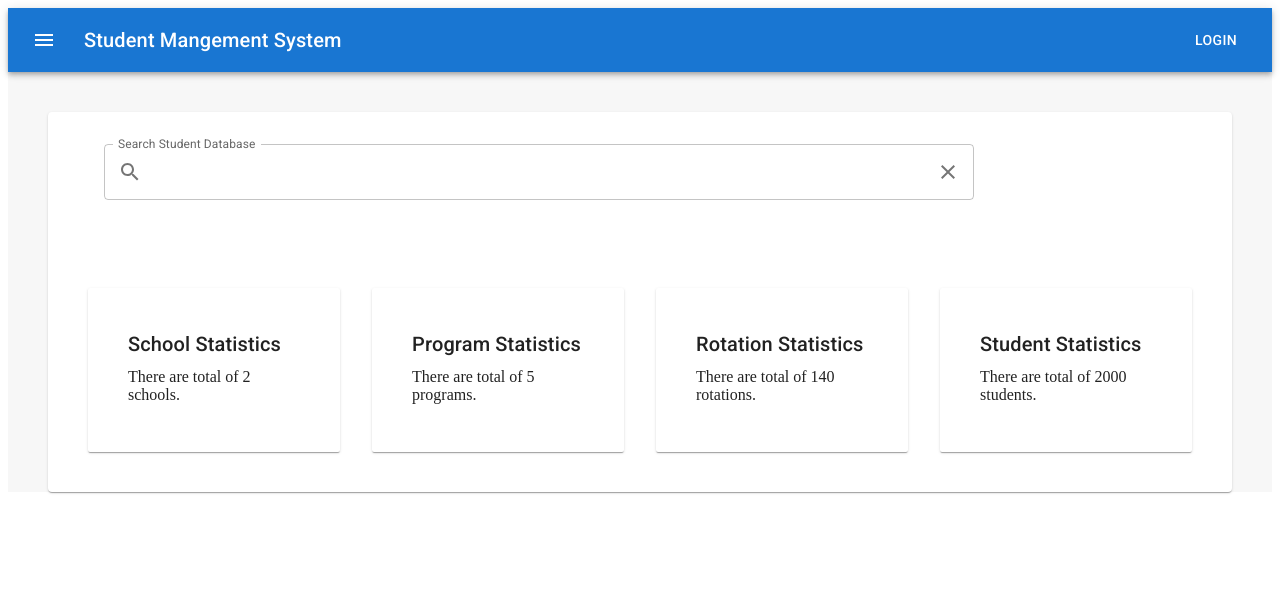
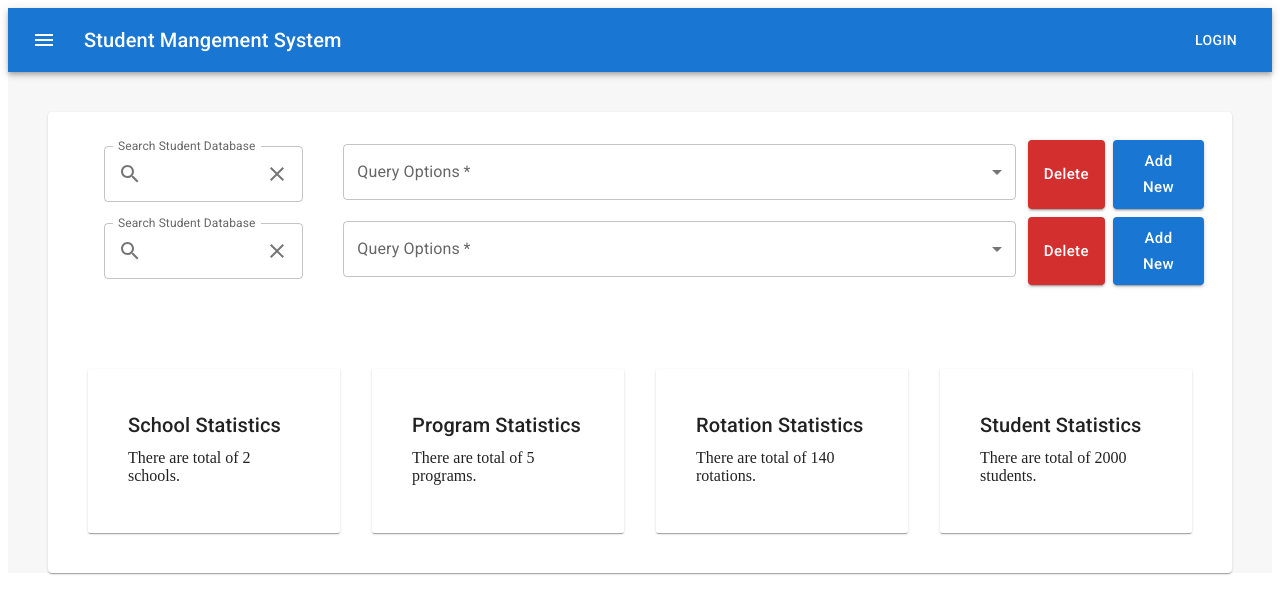
Before and after one commit to 0x5929/ST-SMS-FRONTEND-web-sms, a React (Create React App) app: page / in a window 1280 px wide. Shown: the top 614 px of the page. Built offline with nearby package versions, Linux system fonts and the light colour scheme.

Commit message:
trying to add multi inputs, need to work on its looks and functionality to connect to queryResults

```diff
--- a/src/components/Grid.js
+++ b/src/components/Grid.js
@@ -7,6 +7,7 @@ import SearchBar from './SearchBar'
 import Form from './Form'
 import Card from './Card'
 import SimpleBackDrop from './Backdrop'
+import { styled } from '@mui/material/styles';
 
 export function StudentFormGrid(props) {
 
@@ -230,6 +231,25 @@ export function StudentFormGrid(props) {
 }
 
 
+
+const QueryForm = styled(Form)(( {theme} ) => ({
+    display: 'flex',
+    flexDirection: 'row',
+    alignItems: 'stretch'
+
+}));
+
+const QuerySearchBar = styled(SearchBar)(( {theme} ) => ({
+    flexBasis: '2000000px'
+
+}));
+
+const QuerySelect = styled(Select)(( {theme} ) => ({
+    flexBasis: '50px'
+
+}));
+
+
 export function QueryLayoutGrid(props) {
 
     const {
@@ -238,21 +258,49 @@ export function QueryLayoutGrid(props) {
         queryLabel,
         handleSubmit,
         getStats,
-        openBackdrop
+        getQueryOptions,
+        openBackdrop,
+        queryOptions,
+        setQueryOptions
     } = props;
 
     return (
         <>
             <Grid container>
-                <Grid item xs={12}>
-                    <Form onSubmit={(e)=>(handleSubmit(e))}>
-                        <SearchBar
-                            label={queryLabel}
-                            textInput={textInput}
-                            handleClear={handleClear}
-                        />
-                    </Form>
-                </Grid>
+
+                {
+
+                    queryOptions.map((query, index) => (
+
+                        <Grid key={index} item xs={12}>
+                            <QueryForm onSubmit={(e)=>(handleSubmit(e))}>
+                                <QuerySearchBar
+                                    label={queryLabel}
+                                    textInput={textInput}
+                                    handleClear={handleClear}
+                                />
+                                <QuerySelect
+                                    name="options"
+                                    label="Query Options"
+                                    options={getQueryOptions()}
+                                    value={queryOptions[index]['value']}
+                                    required
+                                />
+                                <Button
+                                    text="Delete"
+                                    color="error"
+                                />
+                                <Button
+                                    text="Add New"
+                                />
+                            </QueryForm>
+                        </Grid>
+
+
+                    ))
+
+                }
+
                 <Grid item md={3} sm={12}>
                     <Card
                         title="School Statistics"
--- a/src/components/Inputs.js
+++ b/src/components/Inputs.js
@@ -120,7 +120,7 @@ export function RadioGroup (props) {
 
 export function Select(props) {
 
-    const {name, label, value, onChange, required, options, ...others} = props;
+    const {name, label, value, required, options, ...others} = props;
     return (
         <FormControl
             variant="outlined"
@@ -131,7 +131,6 @@ export function Select(props) {
                 label={label}
                 name={name}
                 value={value}
-                onChange={onChange}
 
                 {...others}
             >
--- a/src/controllers/queryController.js
+++ b/src/controllers/queryController.js
@@ -10,7 +10,10 @@ export default function useQuery() {
     const [ results, setResults ] = useState([])
     const [ showResults, setShowResults ] = useState(false)
     const [ openBackdrop, setOpenBackdrop ] = useState(false)
+    const [ queryOptions, setQueryOptions ] = useState([{query: '', value: ''}, {query: '', value: ''}])
 
+
+    const getQueryOptions = studentService.getQueryOptions
 
     const handleClear = (textInput) =>{
         textInput.current.value = "";
@@ -62,5 +65,9 @@ export default function useQuery() {
         results,
         openBackdrop,
         setOpenBackdrop,
+
+        getQueryOptions,
+        queryOptions,
+        setQueryOptions,
     }
 }
--- a/src/pages/Query/Query.js
+++ b/src/pages/Query/Query.js
@@ -17,8 +17,12 @@ export default function Query() {
         showResults,
         getStats,
         results,
-        openBackdrop
-        //setShowResults
+        openBackdrop,
+        //setShowResults,
+
+        getQueryOptions,
+        queryOptions,
+        setQueryOptions,
 
     } = useQuery()
 
@@ -26,6 +30,7 @@ export default function Query() {
         <Controls.Paper>
             {
                 !showResults &&
+
                 <Controls.QueryLayoutGrid
                     textInput={textInput}
                     handleClear={handleClear}
@@ -33,7 +38,11 @@ export default function Query() {
                     queryLabel={queryLabel}
                     getStats={getStats}
                     openBackdrop={openBackdrop}
+                    getQueryOptions={getQueryOptions}
+                    queryOptions={queryOptions}
+                    setQueryOptions={setQueryOptions}
                 />
+
             }
             {
                 showResults &&  <QueryResults results={results} />
--- a/src/services/SMSRecordService.js
+++ b/src/services/SMSRecordService.js
@@ -16,6 +16,28 @@ export const getCourseOptions = ()=>([
     {value: 'HSFA', title: 'Heartsaver First Aid'},
 ])
 
+
+export const getQueryOptions = () => ([
+    {value: 'rotation__program__school__school_name', title: 'School Name'},
+    {value: 'rotation__program__program_name', title: 'Program Name'},
+    {value: 'rotation__rotation_number', title: 'Rotation Number'},
+    {value: 'student_id', title: 'Student ID'},
+    {value: 'first_name', title: 'First Name (Exact)'},
+    {value: 'cfirst_name', title: 'First Name (Contains)'},
+    {value: 'last_name', title: 'Last Name (Exact)'},
+    {value: 'clast_name', title: 'Last Name (Contains)'},
+    {value: 'phone_number', title: 'Phone Number'},
+    {value: 'email', title: 'Email'},
+    {value: 'start_date', title: 'Start Date'},
+    {value: 'completion_date', title: 'Completion Date'},
+    {value: 'date_enrollment_agreement_signed', title: 'Date Enrollment Agreement Signed'},
+    {value: 'paid', title: 'Paid'},
+    {value: 'employed', title: 'Employed'},
+    {value: 'graduated', title: 'Graduated'},
+    {value: 'passed_first_exam', title: 'Passed First Exam'},
+    {value: 'passed_second_or_third_exam', title: 'Passed Second or Third Exam'},
+    {value: 'google_sheet_migrated', title: 'Google Sheet Migrated'},
+])
 
 // future apis could have different logic when inserting/creating record
 export function createRecord(data) {
```
